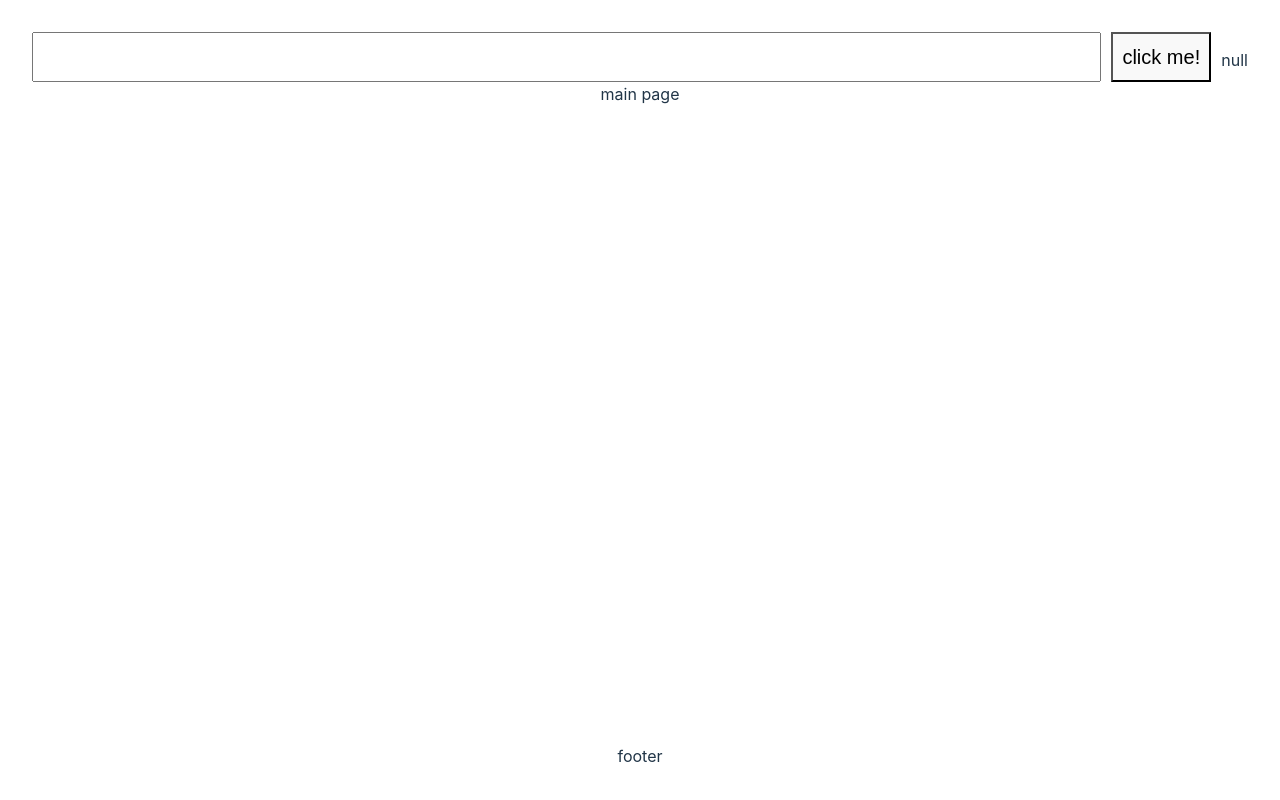
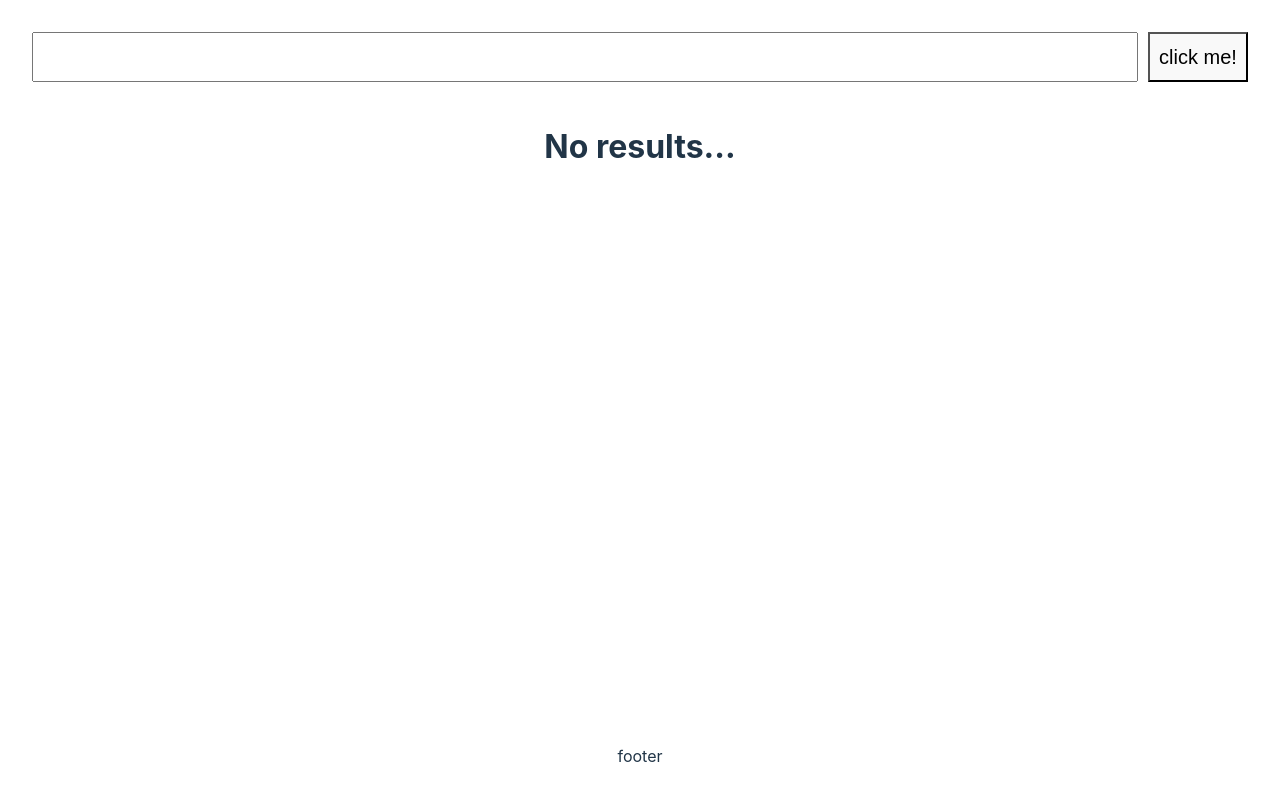
Before and after one commit to PavelArabei/rs_react-q4, a React (Vite) app: page / in a window 1280 px wide. Built offline with nearby package versions, Linux system fonts and the light colour scheme.

Commit message:
feat: add results UI

```diff
--- a/src/App.tsx
+++ b/src/App.tsx
@@ -1,14 +1,24 @@
 import './App.scss';
-import ItemList from './components/item-list/item-list.tsx';
 import Header from './components/header/header.tsx';
 import Footer from './components/footer/footer.tsx';
+import { useState } from 'react';
+import { CharacterResponseInterface } from './services/rick-api/rick-api.models.ts';
+import MainPage from './pages/main/main-page.tsx';
 
 function App() {
+  const [rickResponse, setRickResponse] = useState<CharacterResponseInterface | null>(null);
+  const [isLoading, setIsLoading] = useState<boolean>(false);
+  const setResponseCB = (res: CharacterResponseInterface | null) => {
+    setRickResponse(res);
+  };
+  const setIsLoadingCB = (isLoading: boolean) => {
+    setIsLoading(isLoading);
+  };
   return (
     <>
-      <Header />
+      <Header setResponseCB={setResponseCB} setIsLoadingCB={setIsLoadingCB} />
       <main className={'main'}>
-        <ItemList />
+        {isLoading ? 'loading' : <MainPage rickResponse={rickResponse} />}
       </main>
       <Footer />
     </>
--- a/src/components/header/header.scss
+++ b/src/components/header/header.scss
@@ -1,6 +1,7 @@
 .header{
   display: flex;
   height: 50px;
+  margin-bottom: 20px;
   gap: 10px;
   &__input{
     flex: 1;
--- a/src/components/header/header.tsx
+++ b/src/components/header/header.tsx
@@ -3,9 +3,13 @@ import React, { useEffect, useState } from 'react';
 import { RickApiServices } from '../../services/rick-api/rick-api.services.ts';
 import { CharacterResponseInterface } from '../../services/rick-api/rick-api.models.ts';
 
-const Header = () => {
+interface HeaderProps {
+  setResponseCB: (res: CharacterResponseInterface | null) => void;
+  setIsLoadingCB: (isLoading: boolean) => void;
+}
+
+const Header: React.FC<HeaderProps> = ({ setResponseCB, setIsLoadingCB }) => {
   const [searchText, setSearchText] = useState<string>('');
-  const [response, setResponse] = useState<CharacterResponseInterface | null>(null);
 
   useEffect(() => {
     const savedSearchText = localStorage.getItem('searchTerm');
@@ -20,10 +24,17 @@ const Header = () => {
     if (searchText) {
       localStorage.setItem('searchTerm', searchText);
     }
-
+    setIsLoadingCB(true);
     const response: CharacterResponseInterface | undefined =
       await RickApiServices.characterSearch(searchText);
-    if (response) setResponse(response);
+
+    if (response) {
+      setResponseCB(response);
+    } else {
+      setResponseCB(null);
+    }
+
+    setIsLoadingCB(false);
   };
 
   return (
@@ -37,8 +48,6 @@ const Header = () => {
       <button onClick={handleSearch} className={'header__button'}>
         click me!
       </button>
-
-      <p>{JSON.stringify(response)}</p>
     </header>
   );
 };
--- a/src/components/item-list/item-list.scss
+++ b/src/components/item-list/item-list.scss
@@ -0,0 +1,6 @@
+.item-list{
+  display: grid;
+  grid-template-columns: repeat(4,1fr);
+  grid-template-rows: auto;
+  gap: 15px;
+}
--- a/src/components/item-list/item-list.tsx
+++ b/src/components/item-list/item-list.tsx
@@ -1,7 +1,21 @@
 import './item-list.scss';
+import React from 'react';
+import { CharacterResponseInterface } from '../../services/rick-api/rick-api.models.ts';
+import Item from '../item/item.tsx';
 
-const ItemList = () => {
-  return <div>main page</div>;
+interface ItemListProps {
+  rickResponse: CharacterResponseInterface;
+}
+
+const ItemList: React.FC<ItemListProps> = ({ rickResponse }) => {
+  const itemsArray = rickResponse.results;
+  return (
+    <div className={'item-list'}>
+      {itemsArray.map((item) => (
+        <Item item={item} key={item.id} />
+      ))}
+    </div>
+  );
 };
 
 export default ItemList;
--- a/src/components/item/item.scss
+++ b/src/components/item/item.scss
@@ -0,0 +1,12 @@
+.item{
+  height: auto;
+  border: 3px solid black;
+  padding: 5px;
+  font-size: 20px;
+
+  &__img{
+    width: 100%;
+    height: 150px;
+    object-fit: cover;
+  }
+}
--- a/src/components/item/item.tsx
+++ b/src/components/item/item.tsx
@@ -1,7 +1,18 @@
 import './item.scss';
+import React from 'react';
+import { CharacterInterface } from '../../services/rick-api/rick-api.models.ts';
 
-const Item = () => {
-  return <div></div>;
+interface ItemListProps {
+  item: CharacterInterface;
+}
+const Item: React.FC<ItemListProps> = ({ item }) => {
+  return (
+    <div className={'item'}>
+      <h4>{item.name}</h4>
+      <img className="item__img" src={item.image} alt={item.name} />
+      <p>Gender: {item.gender}</p>
+    </div>
+  );
 };
 
 export default Item;
--- a/src/pages/main/main-page.tsx
+++ b/src/pages/main/main-page.tsx
@@ -1,8 +1,16 @@
 import './main-page.scss';
 import ItemList from '../../components/item-list/item-list.tsx';
+import React from 'react';
+import { CharacterResponseInterface } from '../../services/rick-api/rick-api.models.ts';
 
-const MainPage = () => {
-  return <ItemList />;
+interface MainPageProps {
+  rickResponse: CharacterResponseInterface | null;
+}
+
+const MainPage: React.FC<MainPageProps> = ({ rickResponse }) => {
+  if (!rickResponse) return <h1>No results...</h1>;
+
+  return <ItemList rickResponse={rickResponse} />;
 };
 
 export default MainPage;
--- a/src/services/rick-api/rick-api.services.ts
+++ b/src/services/rick-api/rick-api.services.ts
@@ -9,7 +9,7 @@ export class RickApiServices {
       );
       return response.data;
     } catch (error) {
-      console.error('Произошла ошибка при выполнении GET-запроса:', error);
+      return;
     }
   }
 }
```
